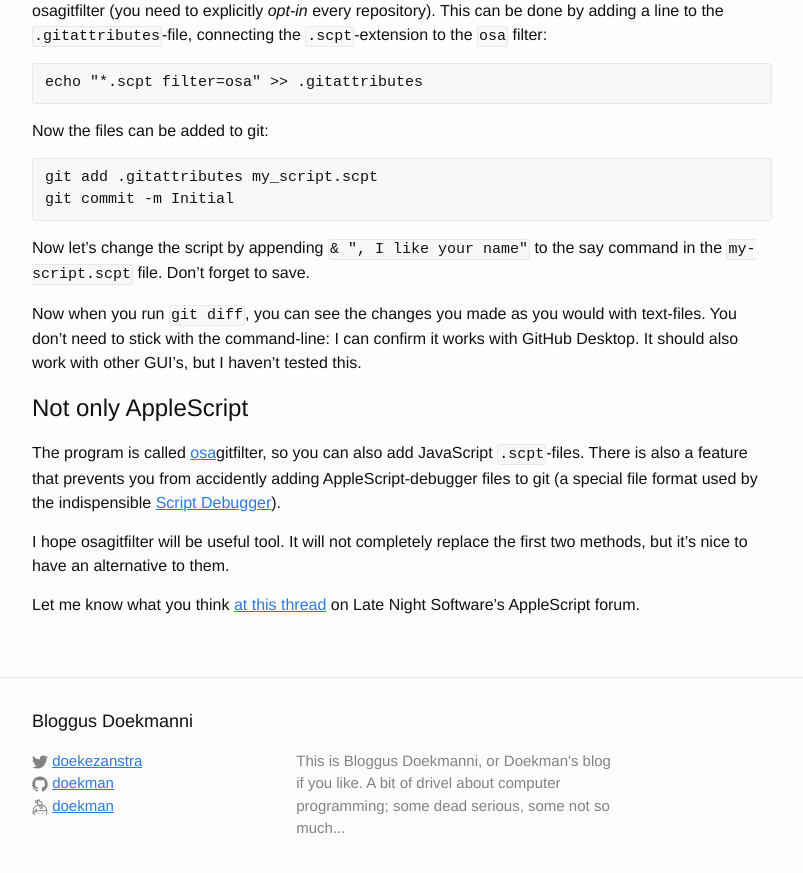
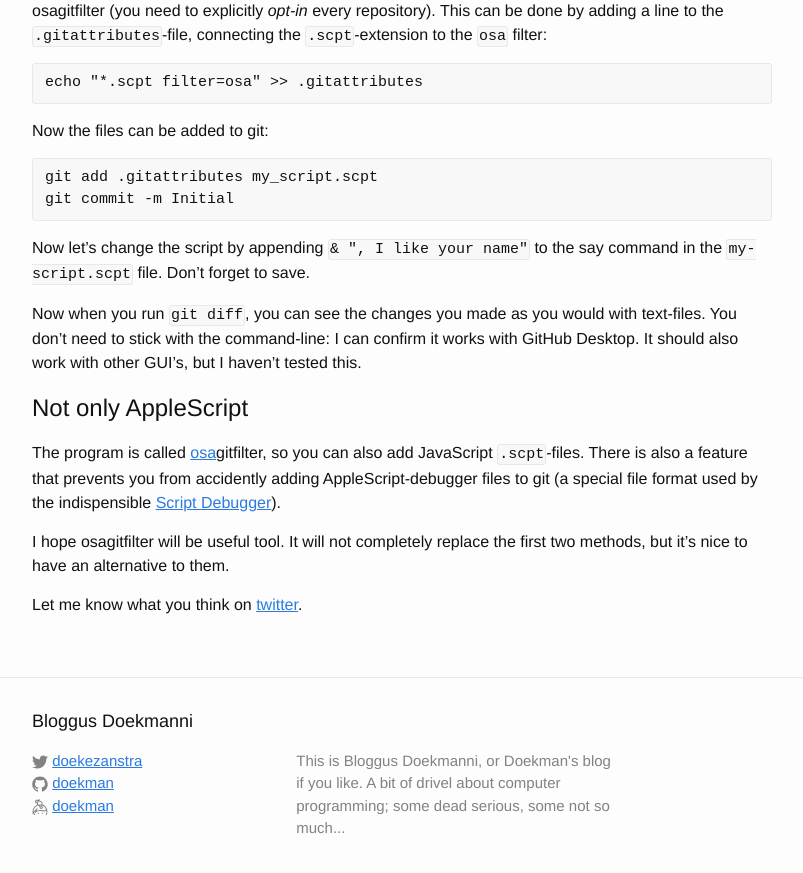
Before and after one commit to doekman/doekman.github.io, a Jekyll site: the page built from _posts/2019-05-06-Introducing-osagitfilter.md, in a window 1280 px wide and 900 px high, scrolled down 815 px. Shown: the top 873 px of the window, without its empty margins (238-1041 px from the left). Built offline with Jekyll 4.4.1, drawn with Linux system fonts in a browser that asks for light colours.

Commit message:
Update 2019-05-06-Introducing-osagitfilter.md

```diff
--- a/_posts/2019-05-06-Introducing-osagitfilter.md
+++ b/_posts/2019-05-06-Introducing-osagitfilter.md
@@ -45,7 +45,9 @@ The program is called [osa][]gitfilter, so you can also add JavaScript `.scpt`-f
 
 I hope osagitfilter will be useful tool. It will not completely replace the first two methods, but it's nice to have an alternative to them.
 
-Let me know what you think [at this thread][as-forum-thread] on Late Night Software's AppleScript forum.
+Let me know what you think on [twitter][twitter].
+
+<html><!-- [at this thread][as-forum-thread] on Late Night Software's AppleScript forum. --></html>
 
 
 [git filter]: https://git-scm.com/book/en/v2/Customizing-Git-Git-Attributes#filters_a
@@ -53,4 +55,5 @@ Let me know what you think [at this thread][as-forum-thread] on Late Night Softw
 [ogf-readme]: https://github.com/doekman/osagitfilter/blob/master/README.md
 [osa]: https://developer.apple.com/library/archive/documentation/AppleScript/Conceptual/AppleScriptX/Concepts/osa.html "The Open Scripting Architecture (OSA) provides a standard and extensible mechanism for interapplication communication in OS X."
 [scriptdebugger]: https://latenightsw.com
+[twitter]: https://twitter.com/doekezanstra
 [as-forum-thread]: https://forum.latenightsw.com
```
